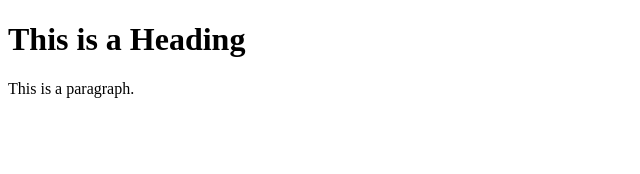
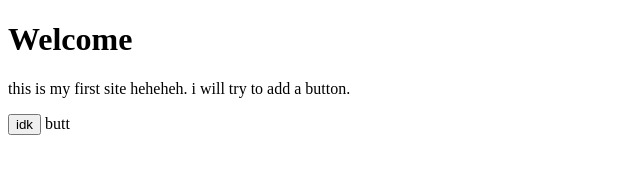
Before and after one commit to purple482015/webmyweb, a plain HTML site: page webmyweb.html in a window 1280 px wide. Shown: the whole page, without its empty margins (0-640 px from the left). Drawn offline with Linux system fonts and the light colour scheme.

Commit message:
Update webmyweb.html
idk

```diff
--- a/webmyweb.html
+++ b/webmyweb.html
@@ -5,8 +5,9 @@
 </head>
 <body>
 
-<h1>This is a Heading</h1>
-<p>This is a paragraph.</p>
-
+<h1>Welcome</h1>
+<p>this is my first site heheheh. i will try to add a button.</p>
+  <button>idk</button>
+butt
 </body>
 </html>
```
